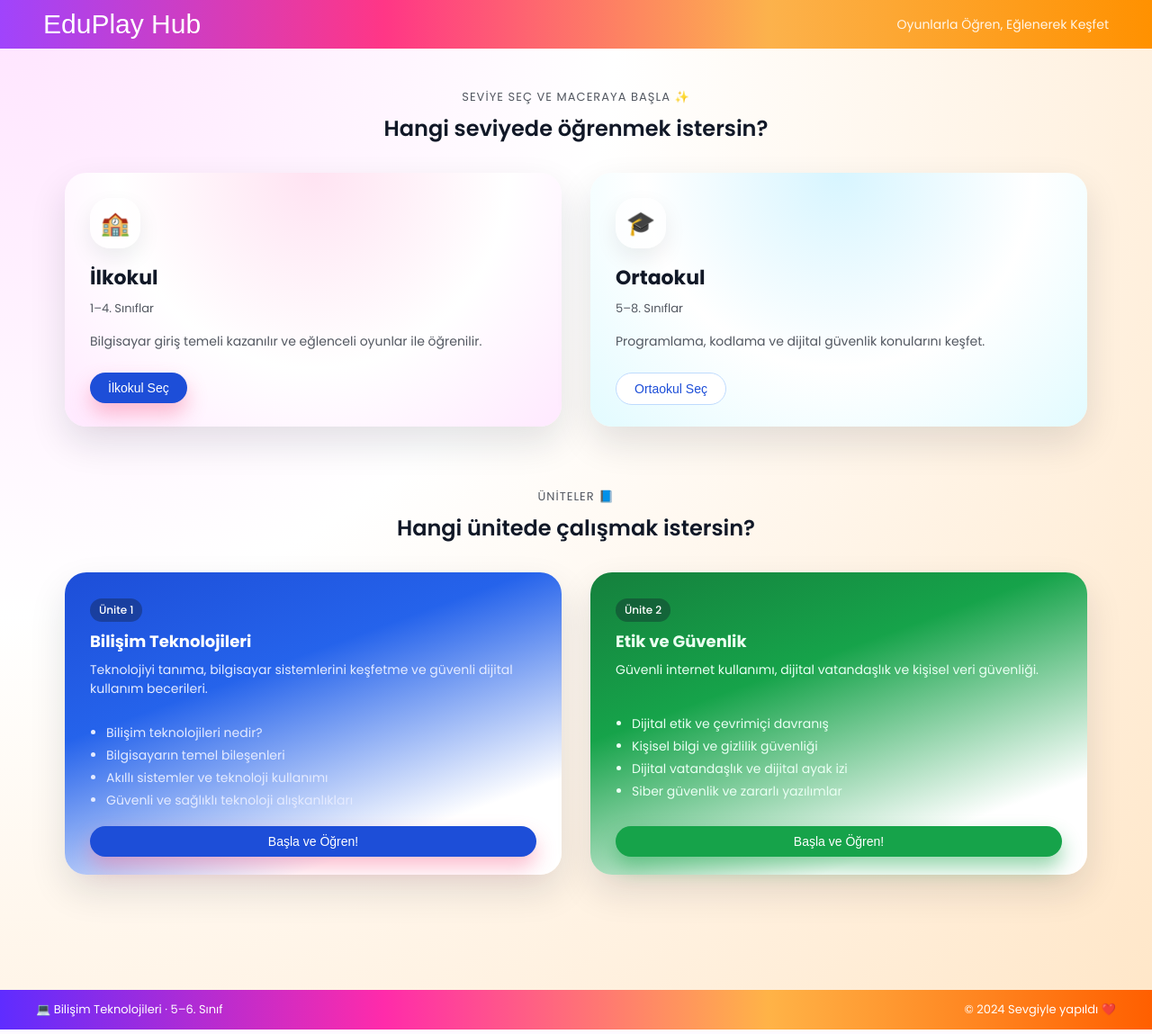
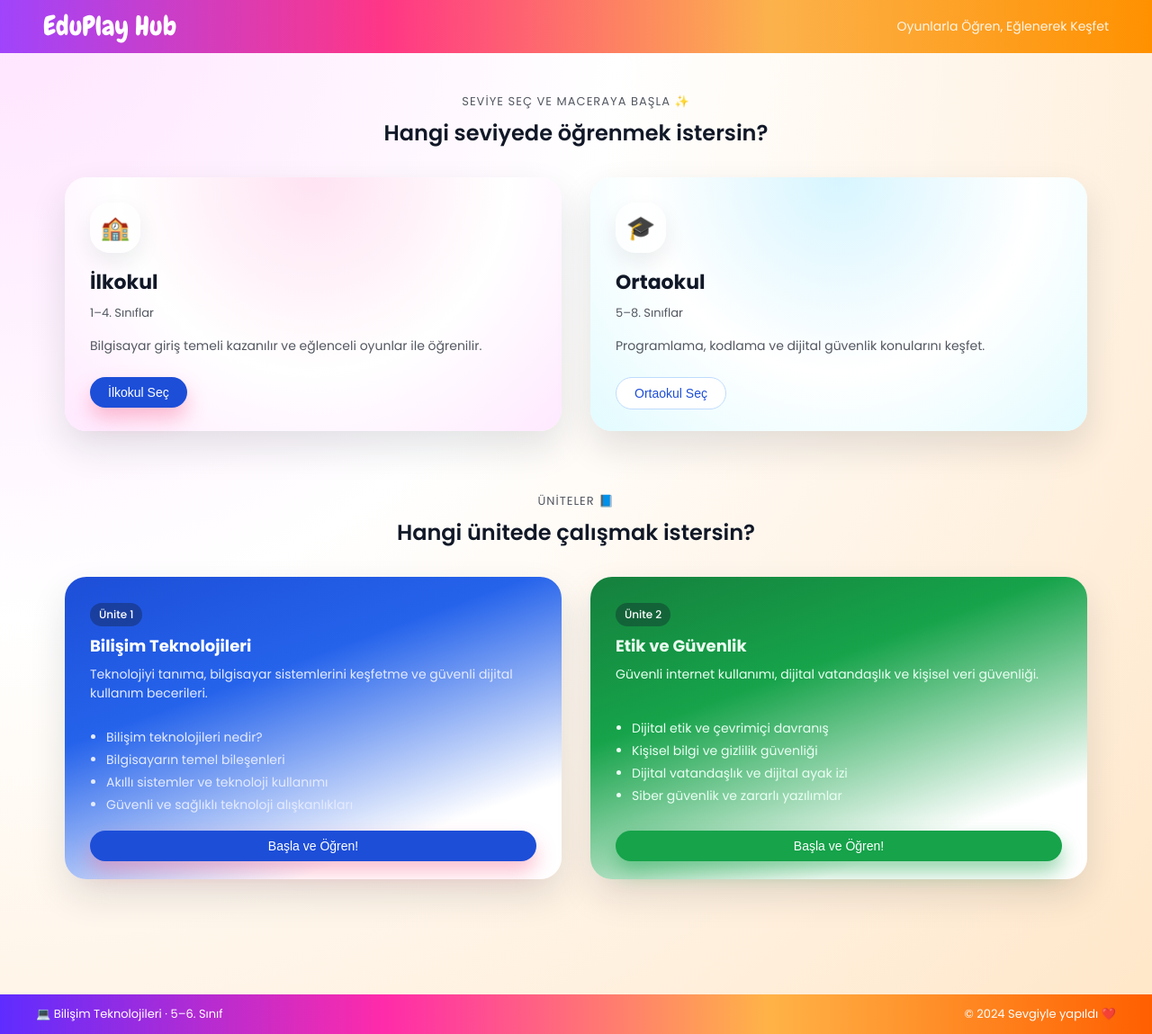
Before and after one commit to bensukrll/EduPlay_Hub, a Flask app: template templates/index.html in a window 1280 px wide. Shown: the whole page at 90% size. Run offline with Flask 3, Linux system fonts and the light colour scheme; the template is opened without the code that fills it, so the values that code supplies are empty; some web fonts are replaced.

Commit message:
Fontlar Degistirildi

```diff
--- a/static/style.css
+++ b/static/style.css
@@ -3,7 +3,7 @@
 
 @font-face {
   font-family: "Chewy";
-  src: url("./fonts/Chewy-Regular.ttf") format("truetype");
+  src: url("../fonts/Chewy-Regular.ttf") format("truetype");
   font-weight: 400;
   font-style: normal;
 }
```
Also changed, not shown: fonts/Chewy-Regular.ttf (added).
